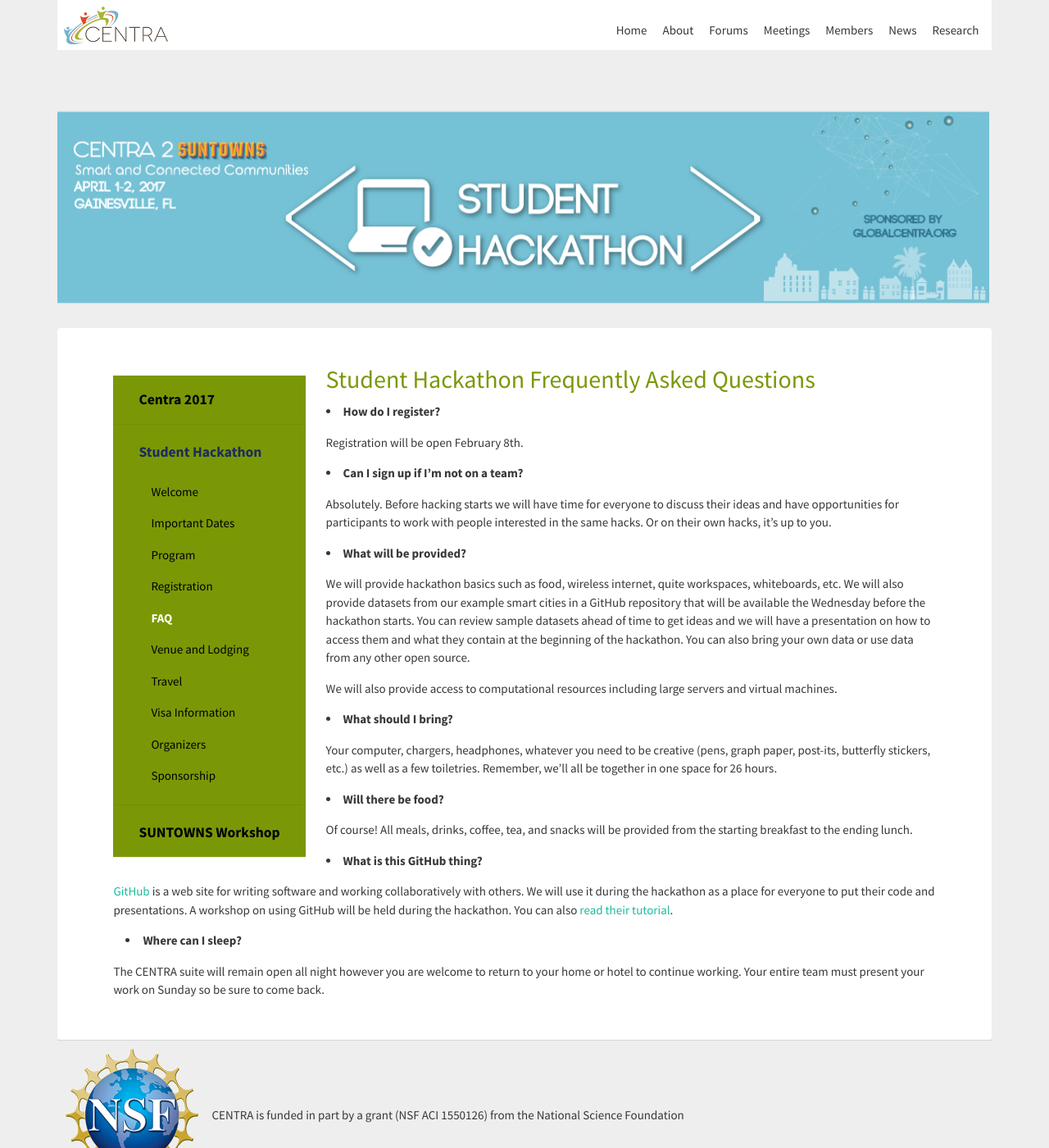
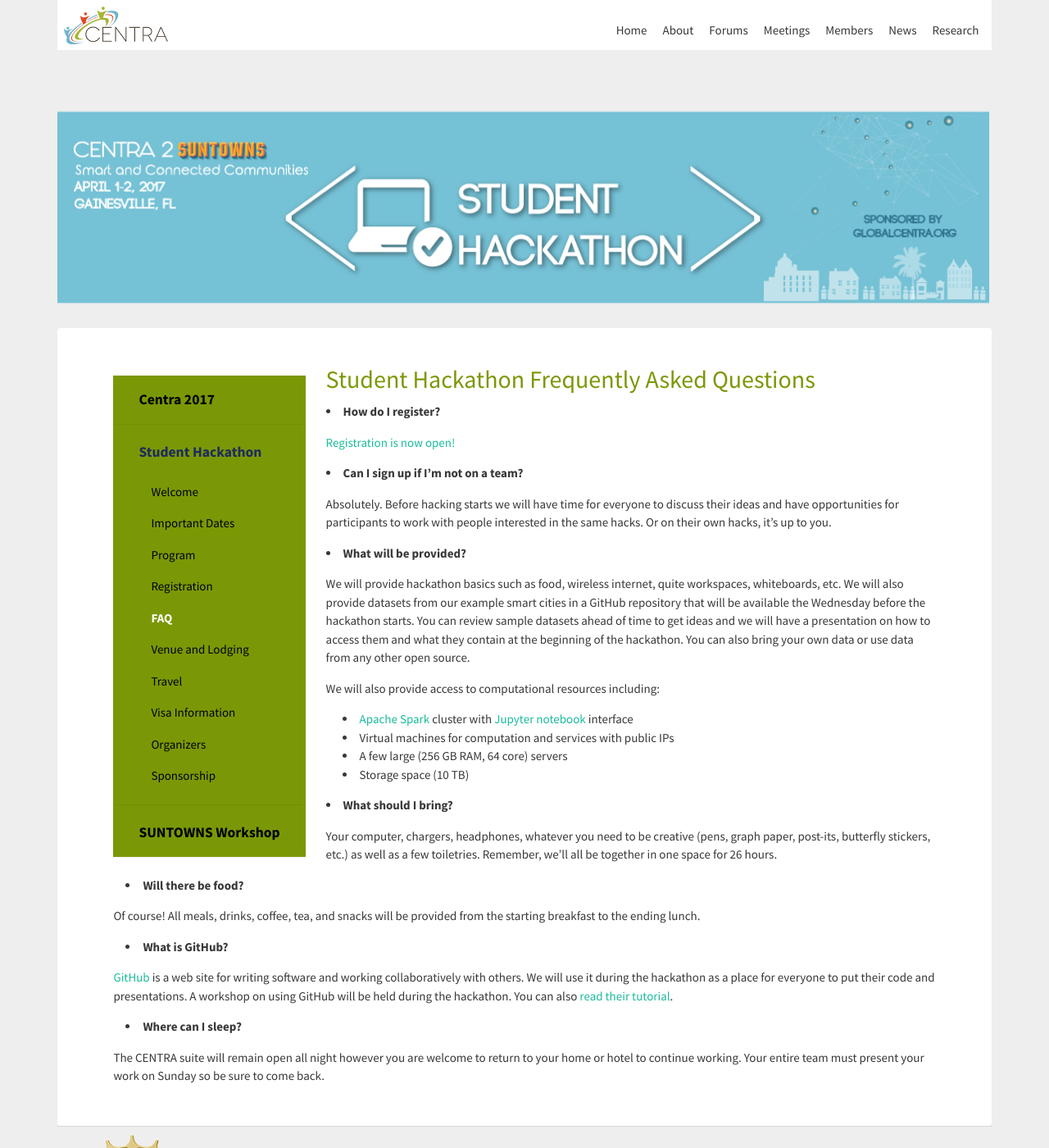
Before and after one commit to hmchou56/centra8, a Jekyll site: the page built from hackathon2017/faq.md, in a window 1280 px wide and 1400 px high. Shown: the whole window at 82% size. Built offline with Jekyll 4.4.1, drawn with Linux system fonts in a browser that asks for light colours; nearby versions of some CDN libraries.

Commit message:
Edits for final push

```diff
--- a/hackathon2017/faq.md
+++ b/hackathon2017/faq.md
@@ -11,7 +11,7 @@ hide: true
 
 * **How do I register?**
 
-Registration will be open February 8th.
+<a href="https://acislab.wufoo.com/forms/rkg5ct30h8e452/" alt="registration">Registration is now open!</a>
 
 * **Can I sign up if I'm not on a team?**
 
@@ -29,8 +29,16 @@ and we will have a presentation on how to access them and what they contain at
 the beginning of the hackathon. You can also bring your own data or use data
 from any other open source.
 
-We will also provide access to computational resources including large servers
-and virtual machines.
+We will also provide access to computational resources including:
+
+<div style="text-indent: 20px;">
+<ul>
+    <li><a href="http://spark.apache.org/">Apache Spark</a> cluster with <a href="http://jupyter.org/">Jupyter notebook</a> interface</li>
+    <li>Virtual machines for computation and services with public IPs</li>
+    <li>A few large (256 GB RAM, 64 core) servers</li>
+    <li>Storage space (10 TB)</li>
+</ul>
+</div>
 
 * **What should I bring?**
 
@@ -43,7 +51,7 @@ Remember, we'll all be together in one space for 26 hours.
 Of course! All meals, drinks, coffee, tea, and snacks will be provided from the
 starting breakfast to the ending lunch.
 
-* **What is this GitHub thing?**
+* **What is GitHub?**
 
 [GitHub](https://github.com/) is a web site for writing software and working
 collaboratively with others. We will use it during the hackathon as a place for
```
Also changed, not shown: hackathon2017/registration.md (+6 -5 lines), hackathon2017/venue.md (+0 -3 lines), hackathon2017/welcome.md (+5 -4 lines).
